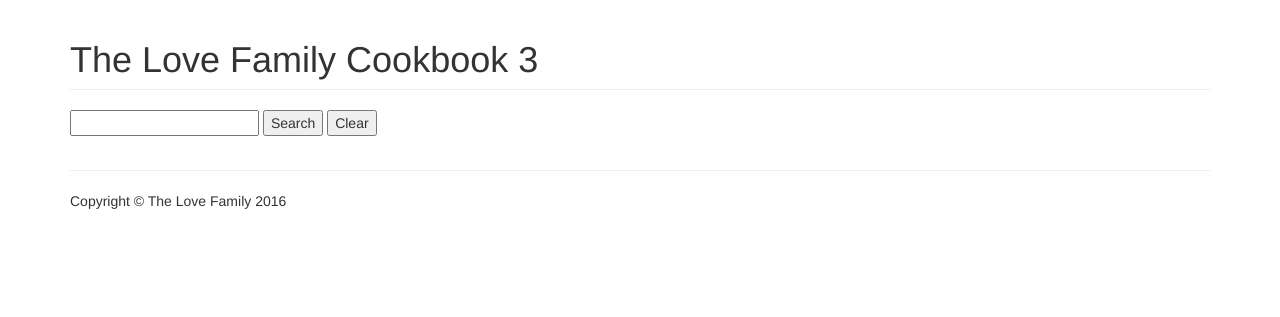
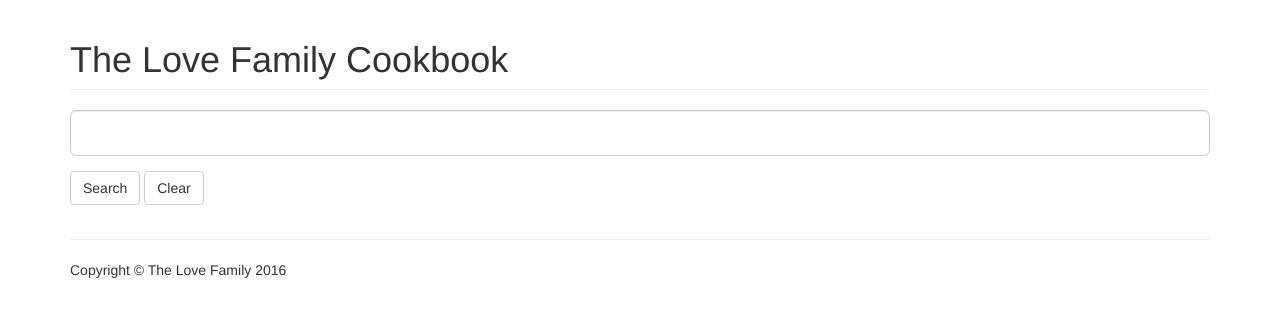
Before and after one commit to Dragonfly-Design/lovefamily, a Django app: page /cookbook/ in a window 1280 px wide. Shown: the top 317 px of the page. Run offline with Django 3.2, Linux system fonts and the light colour scheme; data that the repository does not hold is empty; some libraries are stand-ins or nearby versions.

Commit message:
Refine search and detail layout

```diff
--- a/cookbook/templates/cookbook/index.html
+++ b/cookbook/templates/cookbook/index.html
@@ -16,17 +16,26 @@
     <div class="row">
 
         <div class="col-lg-12">
-            <h1 class="page-header">The Love Family Cookbook 3</h1>
+            <h1 class="page-header">The Love Family Cookbook</h1>
         </div>
         <div class="col-lg-12">
             {% if error_message %}<p><strong>{{ error_message }}</strong></p>{% endif %}
 
+
             <form action="{% url 'cookbook:index' %}" method="post">
                 {% csrf_token %}
-                <input type="text" name="search_terms" id="search_terms" value="{{ search_terms }}" />
-                <input type="submit" value="Search" />
-                <input type="submit" value="Clear" onclick="document.getElementById('search_terms').value='';"/>
+                <div class="form-group">
+                    <input class="form-control input-lg" id="search-terms" type="text" name="search-terms" id="search_terms"
+                           value="{{ search_terms }}">
+                </div>
+
+                <button type="submit" class="btn btn-default">Search</button>
+                <button type="submit" class="btn btn-default"
+                        onclick="document.getElementById('search-terms').value='';">Clear
+                </button>
+
             </form>
+
         </div>
 
         {% for page in pages %}
--- a/lovefamily/cookbook/views.py
+++ b/lovefamily/cookbook/views.py
@@ -6,8 +6,6 @@ def index(request):
     pages = None
     error_message = None
     search_terms = None
-
-    print('HELLO')
 
     try:
         search_terms = request.POST['search_terms']
```
Also changed, not shown: cookbook/templates/cookbook/page.html (+1 -10 lines).
